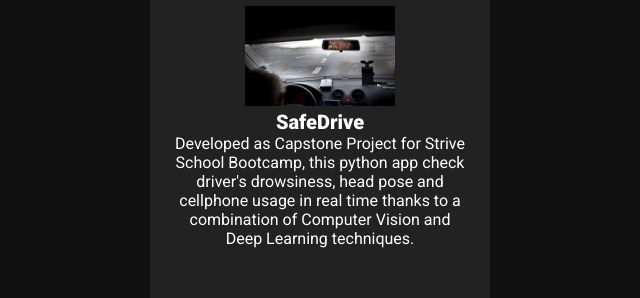
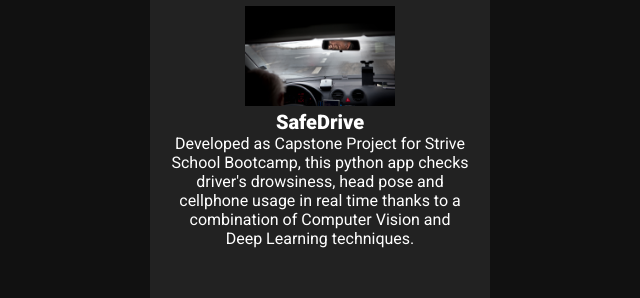
Before and after one commit to lpianta/lpianta.github.io, a plain HTML site: page index.html in a window 1280 px wide. Shown: the part 1980-2278 px from the top of the page, 320-960 px from the left. Drawn offline with Linux system fonts and the light colour scheme; a script that the page names is missing.

Commit message:
Update index.html

```diff
--- a/index.html
+++ b/index.html
@@ -143,7 +143,7 @@
             <h2>SafeDrive</h2>
             <p>
               Developed as Capstone Project for Strive School Bootcamp, this
-              python app check driver's drowsiness, head pose and cellphone usage
+              python app checks driver's drowsiness, head pose and cellphone usage
               in real time thanks to a combination of Computer Vision and Deep Learning
               techniques.
             </p>
```
